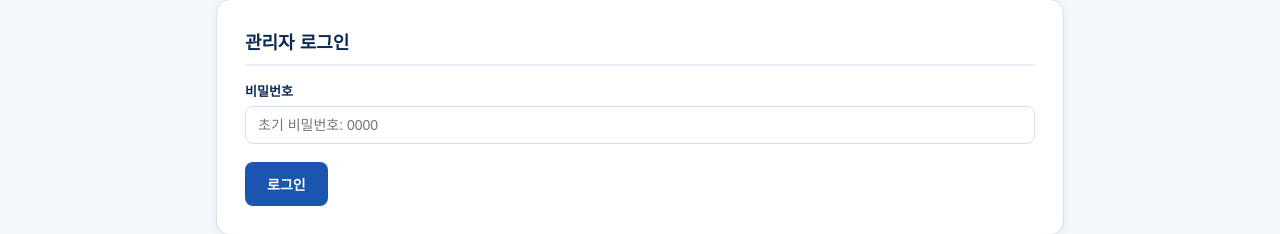
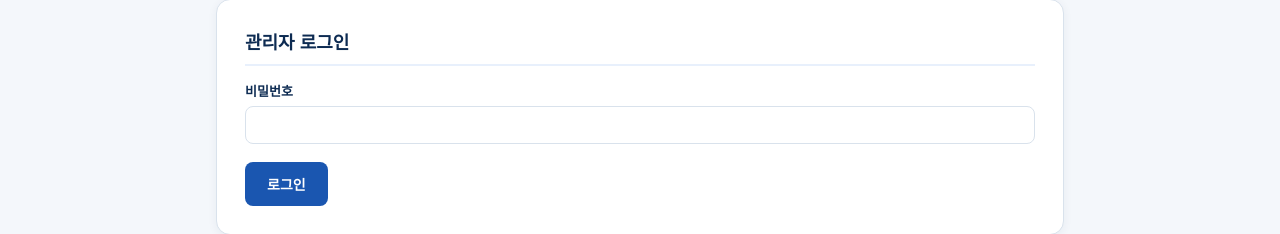
Before and after one commit to jysongpro/kopoai, a plain HTML site: page admin.html in a window 1280 px wide. Shown: the part 192-426 px from the top of the page. Drawn offline with Linux system fonts and the light colour scheme.

Commit message:
Change password input placeholder text
Updated the password input placeholder for the admin login.

```diff
--- a/admin.html
+++ b/admin.html
@@ -26,7 +26,7 @@
   <h2>관리자 로그인</h2>
   <div class="field">
     <label>비밀번호</label>
-    <input type="password" id="pwInput" placeholder="초기 비밀번호: 0000">
+    <input type="password" id="pwInput" placeholder="">
   </div>
   <button id="loginBtn">로그인</button>
   <div id="loginMsg" class="msg"></div>
```
